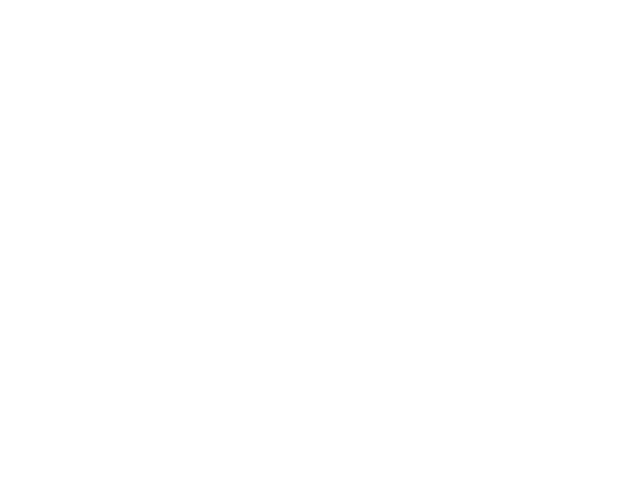
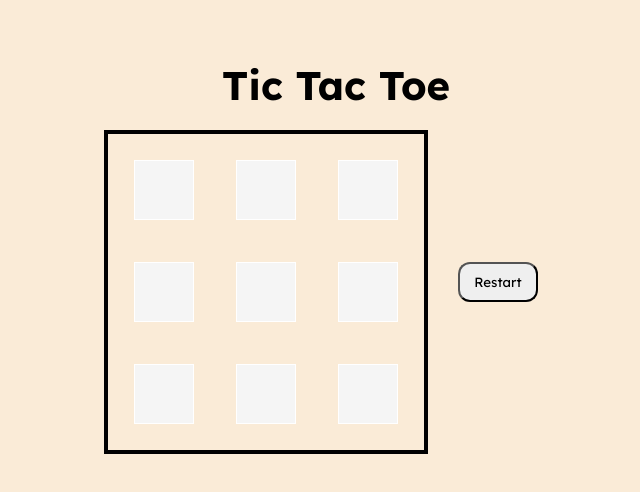
Before and after one commit to gmarav05/Tic-Tac-Toe, a plain HTML site: page index.html in a window 1280 px wide. Shown: the whole page, without its empty margins (304-944 px from the left). Drawn offline with Linux system fonts and the light colour scheme.

Commit message:
Complete UI

```diff
--- a/app.js
+++ b/app.js
@@ -25,7 +25,6 @@ function Gameboard() {
     return { getBoard, placeMarker , printBoard }
 }
 
-
 function cell() {
     let value = '';
     const addToken = (player) => (value = player);
@@ -33,8 +32,6 @@ function cell() {
 
     return { addToken, getValue };
 }
-
-
 
 function GameController(playerOneName = "Player One", playerTwoName = "Player Two") {
 
@@ -50,6 +47,7 @@ function GameController(playerOneName = "Player One", playerTwoName = "Player Tw
 
     const switchPlayerTurn = () => {
         activePlayer = activePlayer === players[0] ? players[1] : players[0];
+        updateScreen.createDiv();
     };
 
     const getActivePlayer = () => activePlayer;
@@ -62,9 +60,10 @@ function GameController(playerOneName = "Player One", playerTwoName = "Player Tw
     const playRound = (row, column) => {
 
         if (isGameOver) {
-            console.log("Game over please start a new game.");
+            updateScreen();
             return;
         }
+
 
         console.log(`${getActivePlayer().name}'s has placed their mark in column ${column}, row ${row}`);
 
@@ -131,7 +130,11 @@ function GameController(playerOneName = "Player One", playerTwoName = "Player Tw
         return false;
     };
 
-        printNewRound();
+
+    const updateScreen = Screen(board, getActivePlayer, switchPlayerTurn, checkForWin);
+    updateScreen.createDiv();
+
+    printNewRound();
 
         return {
         playRound,
@@ -140,12 +143,55 @@ function GameController(playerOneName = "Player One", playerTwoName = "Player Tw
 
 };
 
-const game = GameController("Nihal", "Aravind");
-game.playRound(0,0);
-game.playRound(0,1);
 
-game.playRound(1,0);
-game.playRound(0,2);
+function Screen (board, getActivePlayer, switchPlayerTurn, checkForWin) {
 
-game.playRound(2,0);
-game.playRound(1,2);
+    const createDiv = () => {
+
+        const GameD = document.querySelector('.gameboard');
+        GameD.innerHTML = '';
+        const message = document.querySelector('#playersTurn');
+
+        board.getBoard().forEach((row, rowIndex) => {
+            row.forEach((cell, colIndex) => {
+                let div = document.createElement('div');
+                div.style.backgroundColor = 'whitesmoke';
+                div.textContent = cell.getValue();
+                div.setAttribute('class', 'cell');
+                div.style.width = '60px';
+                div.style.height = '60px';
+                div.style.marginLeft = '18px';
+                div.style.border = '1px solid white';
+                div.style.fontSize = '2rem';
+
+                div.addEventListener('click', () => {
+                    if(cell.getValue() === '') {
+                        cell.addToken(getActivePlayer().token);
+                        div.textContent = getActivePlayer().token;
+
+                        if(checkForWin(board.getBoard(),getActivePlayer().token)) {
+                            message.textContent = `${getActivePlayer().name} wins!`
+
+                        } else {
+                            switchPlayerTurn();
+                            message.textContent = `${getActivePlayer().name}'s turn`;
+                        }
+                    }
+                });
+
+                GameD.appendChild(div);
+
+            });
+        });
+    };
+
+    return {createDiv};
+
+}
+
+GameController();
+
+const restart = document.querySelector('#restart');
+restart.addEventListener('click', () => {
+    window.location.reload();
+});
--- a/index.html
+++ b/index.html
@@ -4,9 +4,22 @@
     <meta charset="UTF-8">
     <meta name="viewport" content="width=device-width, initial-scale=1.0">
     <title>Tic Tac Toe</title>
-    <!-- <link rel="stylesheet" href="style.css"> -->
+    <link rel="preconnect" href="https://fonts.googleapis.com">
+<link rel="preconnect" href="https://fonts.gstatic.com" crossorigin>
+<link href="https://fonts.googleapis.com/css2?family=Lexend:wght@100..900&display=swap" rel="stylesheet">
+    <link rel="stylesheet" href="style.css">
 </head>
 <body>
+    <h1>Tic Tac Toe</h1>
+
+    <div class="game">
+        <div class="gameboard">
+
+        </div>
+        <p id="playersTurn"></p>
+        <button id="restart">Restart</button>
+    </div>
+
 
 </body>
 <script src="app.js"></script>
--- a/style.css
+++ b/style.css
@@ -1,42 +1,78 @@
+* {
+
+    padding: 0;
+    margin: 0;
+
+}
+
+body {
+    font-family: "Lexend", sans-serif;
+    text-align: center;
+    background-color: antiquewhite;
+}
 
 
-// function Players() {
+.lexend {
+  font-family: "Lexend", sans-serif;
+  font-optical-sizing: auto;
+  font-weight: 50;
+  font-style: normal;
+}
 
-//     let player1 = 'X';
-//     let player2 = 'O';
+h1 {
+    display: flex;
+    align-items: center;
+    justify-content: center;
+    font-family: "Lexend";
+    font-size: 40px;
+    margin-top: 60px;
+}
 
-//     return `${player1} ${player2}`
+.cell {
+    display: flex;
+    align-items: center;
+    justify-content: center;
+    box-sizing: border-box;
+    text-align: center;
+    font-size: 60px;
+    cursor: pointer;
+    color: bla;
+    border: 1px solid white;
 
-// }
+}
+.game{
+     display: flex;
+    align-items: center;
+    justify-content: center;
 
-// console.log(Players());
+}
 
-// const Player = (name, level) => {
-//     let health = level * 2;
-//     const getLevel = () => level;
-//     const getName  = () => name;
-//     const die = () => {
-//       // uh oh
-//     };
-//     const damage = x => {
-//       health -= x;
-//       if (health <= 0) {
-//         die();
-//       }
-//     };
-//     const attack = enemy => {
-//       if (level < enemy.getLevel()) {
-//         damage(1);
-//         console.log(`${enemy.getName()} has damaged ${name}`);
-//       }
-//       if (level >= enemy.getLevel()) {
-//         enemy.damage(1);
-//         console.log(`${name} has damaged ${enemy.getName()}`);
-//       }
-//     };
-//     return {attack, damage, getLevel, getName};
-//   };
+.gameboard {
+    margin-top: 20px;
+    display: flex;
+    align-items: center;
+    justify-content: center;
+    width: 300px;
+    height: 300px;
+    gap: 6px;
+    display: grid;
+    grid-template-columns: repeat(3, 1fr);
+    grid-template-rows: repeat(3, 1fr);
+    padding: 8px;
+    border: 4px solid black;
+}
 
-//   const jimmie = Player('jim', 10);
-//   const badGuy = Player('jeff', 5);
-//   jimmie.attack(badGuy)
+button {
+    display: inline-block;
+    align-items: center;
+    justify-content: center;
+    font-family: "Lexend", sans-serif;
+    padding-left: 14px;
+    padding-right: 14px;
+    padding-top: 10px;
+    padding-bottom: 10px;
+    margin: 30px;
+    border-color: none;
+    border-radius: 12px;
+
+}
```
